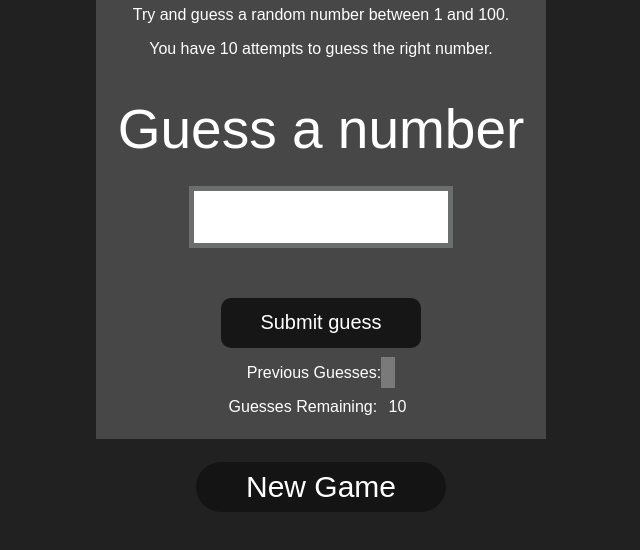
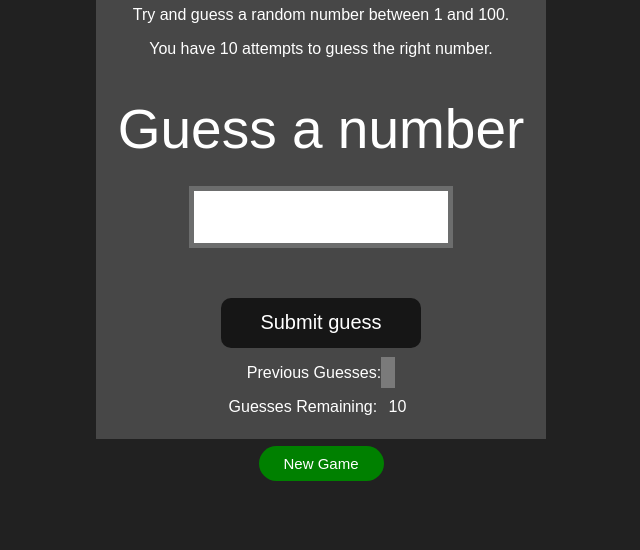
Before and after one commit to ronak-goyal-code/Javascript, a plain HTML site: page projects/04_guessNumber/index.html in a window 1280 px wide. Shown: the part 138-688 px from the top of the page, without its empty margins (304-944 px from the left). Drawn offline with Linux system fonts and the light colour scheme.

Commit message:
Update style.css

```diff
--- a/projects/04_guessNumber/style.css
+++ b/projects/04_guessNumber/style.css
@@ -88,3 +88,20 @@ p {
     font-size: 16px;
     text-align: center;
 }
+
+.gameButton{
+    display: flex;
+    justify-content: center;
+    margin-top: 20px;
+}
+
+#newGame{
+    display: flex;
+    justify-content: center;
+    align-items: center;
+    background-color: green;
+    width: 125px;
+    height: 35px;
+    margin: 10px;
+    font-size: 15px;
+}
```
